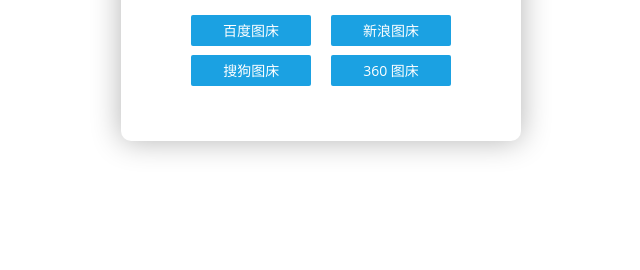
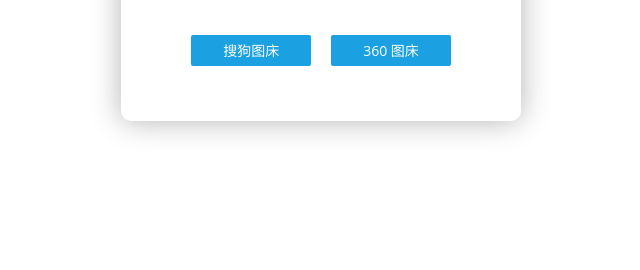
Before and after one commit to kukudexiaoxiaomaya/imgs, a plain HTML site: page index.html in a window 1280 px wide. Shown: the part 530-800 px from the top of the page, without its empty margins (319-959 px from the left). Drawn offline with nearby package versions, Linux system fonts and the light colour scheme.

Commit message:
Update index.html

```diff
--- a/index.html
+++ b/index.html
@@ -49,7 +49,6 @@
 			<div id="progress"><progress max="100" value="0" id="pg"></progress></div>
 			<p class="imgType" id="imgType"></p>
 			<form id="form1">
-				<a href='javascript:void(0)' id="baiduImg" onclick="update('baidu')" class="btn btn-default" rel='nofollow'>百度图床</a><a href='javascript:void(0)' id="SinaImg" onclick="update('sina')" class="btn btn-default" rel='nofollow'>新浪图床</a>
 				<a href='javascript:void(0)' id="sougouImg" onclick="update('sougou')" class="btn btn-default" rel='nofollow'>搜狗图床</a><a href='javascript:void(0)' id="soImg" onclick="update('so')" class="btn btn-default" rel='nofollow'>360 图床</a>
 				<input type="file" id="file" name="file" onchange="sc($('#imgType').attr('imgType'));" style="display:none" accept="image/*">
 			</form>
```
